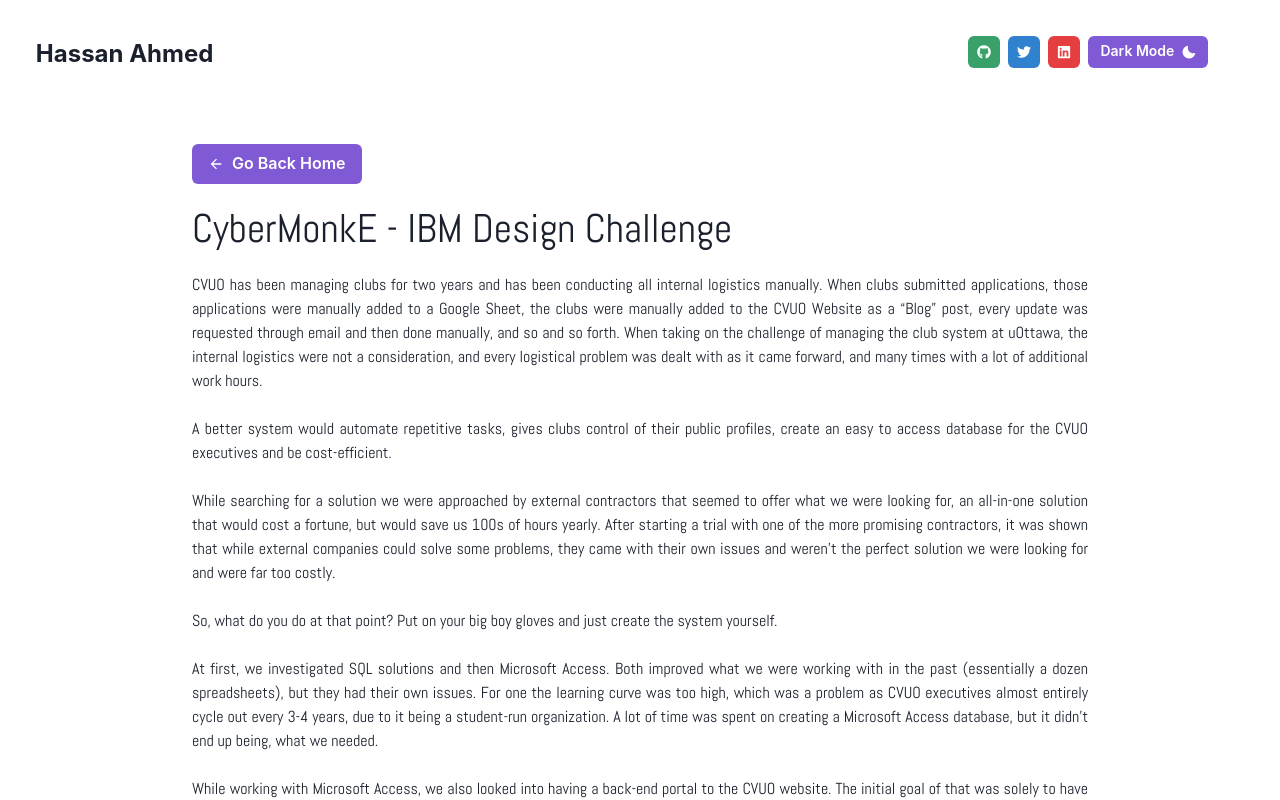
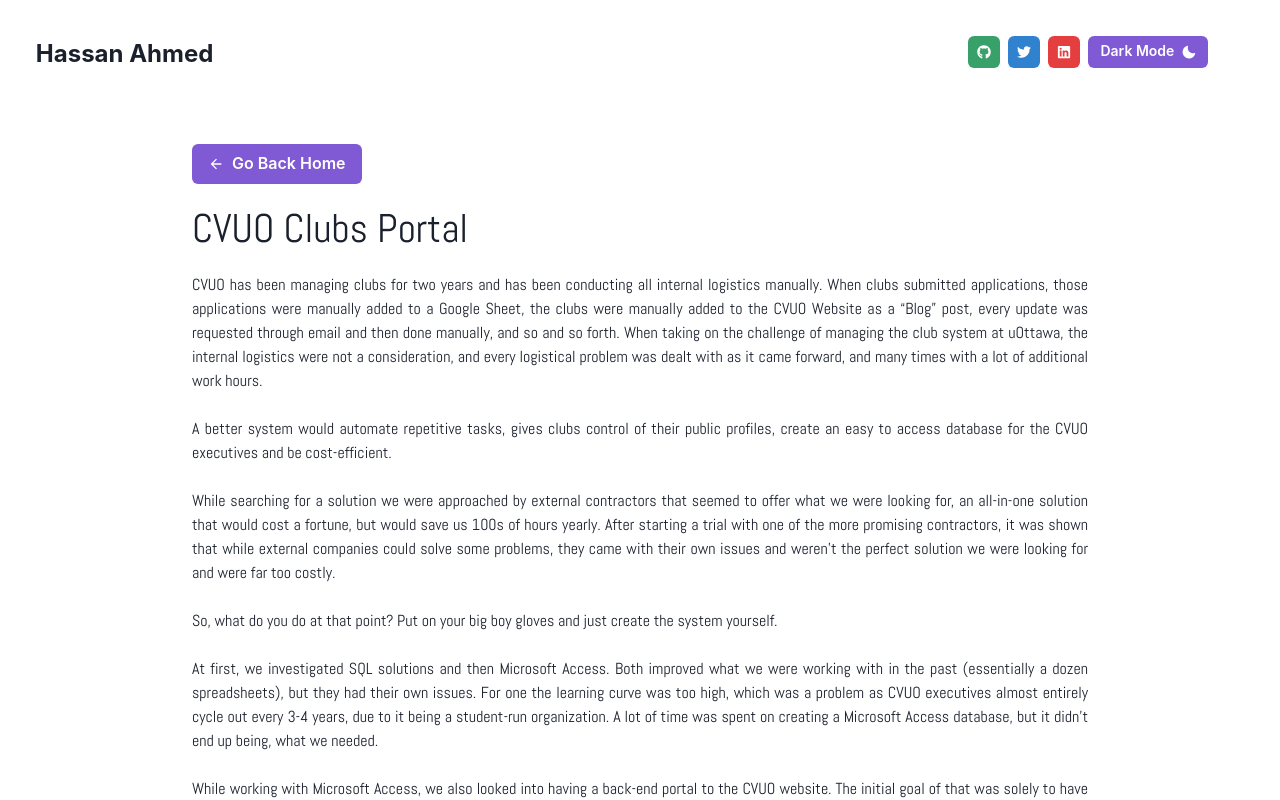
Before and after one commit to buhama/hassan_ahmed, a React (Create React App) app: page /projects/CVUO-Clubs-Portal in a window 1280 px wide. Shown: the top 800 px of the page. Built offline with nearby package versions, Linux system fonts and the light colour scheme.

Commit message:
fixed blogs data

```diff
--- a/src/projects/CVUO-Clubs-Portal.js
+++ b/src/projects/CVUO-Clubs-Portal.js
@@ -17,7 +17,7 @@
         </Button>
       </Link>
       <div className='blog-title'>
-        <h1>CyberMonkE - IBM Design Challenge</h1>
+        <h1>CVUO Clubs Portal</h1>
       </div>
       <div className='blog-body'>
         {/* TODO: Add Blog Images */}{' '}
--- a/src/projects/GraphicDesign.js
+++ b/src/projects/GraphicDesign.js
@@ -1,78 +1,77 @@
 import { SimpleGrid } from '@chakra-ui/react';
 import { Image } from '@chakra-ui/image';
-// import img1 from '../images/graphic_design/1_1.png';
-// import img2 from '../images/graphic_design/1.png';
-// import img3 from '../images/graphic_design/2.png';
-// import img4 from '../images/graphic_design/3.png';
-// import img5 from '../images/graphic_design/4.png';
-// import img6 from '../images/graphic_design/area+51.png';
-// import img7 from '../images/graphic_design/BBCR-Test_01.png';
-// import img8 from '../images/graphic_design/BBCR-Test_02.png';
-// import img9 from '../images/graphic_design/BBCR-Test_03.png';
-// import img10 from '../images/graphic_design/BBCR-Test_04.png';
-// import img11 from '../images/graphic_design/BBCR-Test_05.png';
-// import img12 from '../images/graphic_design/BBCR-Test_06.png';
-// import img13 from '../images/graphic_design/clubs+fair.jpg';
-// import img14 from '../images/graphic_design/first+schedule.png';
-// import img15 from '../images/graphic_design/messy+frost.png';
-// import img16 from '../images/graphic_design/steamfest.png';
-import photo from '../images/photo.jpg';
-// import img17 from '../images/graphic_design/wellness_week/0.jpg';
-// import img18 from '../images/graphic_design/wellness_week/1.jpg';
-// import img19 from '../images/graphic_design/wellness_week/2.jpg';
-// import img20 from '../images/graphic_design/wellness_week/3.jpg';
-// import img21 from '../images/graphic_design/wellness_week/4.jpg';
-// import img22 from '../images/graphic_design/wellness_week/5.jpg';
-// import img23 from '../images/graphic_design/wellness_week/6.jpg';
-// import img24 from '../images/graphic_design/wellness_week/7.jpg';
-// import img25 from '../images/graphic_design/wellness_week/8.jpg';
+import img1 from '../images/graphic-design/1_1.png';
+import img2 from '../images/graphic-design/1.png';
+import img3 from '../images/graphic-design/2.png';
+import img4 from '../images/graphic-design/3.png';
+import img5 from '../images/graphic-design/4.png';
+import img6 from '../images/graphic-design/area+51.png';
+import img7 from '../images/graphic-design/BBCR-Test_01.png';
+import img8 from '../images/graphic-design/BBCR-Test_02.png';
+import img9 from '../images/graphic-design/BBCR-Test_03.png';
+import img10 from '../images/graphic-design/BBCR-Test_04.png';
+import img11 from '../images/graphic-design/BBCR-Test_05.png';
+import img12 from '../images/graphic-design/BBCR-Test_06.png';
+import img13 from '../images/graphic-design/clubs+fair.jpg';
+import img14 from '../images/graphic-design/first+schedule.png';
+import img15 from '../images/graphic-design/messy+frost.png';
+import img16 from '../images/graphic-design/steamfest.png';
+import img17 from '../images/graphic-design/wellness_week/0.jpg';
+import img18 from '../images/graphic-design/wellness_week/1.jpg';
+import img19 from '../images/graphic-design/wellness_week/2.jpg';
+import img20 from '../images/graphic-design/wellness_week/3.jpg';
+import img21 from '../images/graphic-design/wellness_week/4.jpg';
+import img22 from '../images/graphic-design/wellness_week/5.jpg';
+import img23 from '../images/graphic-design/wellness_week/6.jpg';
+import img24 from '../images/graphic-design/wellness_week/7.jpg';
+import img25 from '../images/graphic-design/wellness_week/8.jpg';
 
 const GraphicDesign = () => {
-  // var images = [
-  //   img17,
-  //   img18,
-  //   img19,
-  //   img20,
-  //   img21,
-  //   img22,
-  //   img23,
-  //   img24,
-  //   img25,
-  //   img1,
-  //   img3,
-  //   img4,
-  //   img2,
-  //   img5,
-  //   img13,
-  //   img7,
-  //   img8,
-  //   img9,
-  //   img10,
-  //   img11,
-  //   img12,
-  //   img14,
-  //   img15,
-  //   img17,
-  //   img6,
-  //   img16,
-  // ];
+  var images = [
+    img17,
+    img18,
+    img19,
+    img20,
+    img21,
+    img22,
+    img23,
+    img24,
+    img25,
+    img1,
+    img3,
+    img4,
+    img2,
+    img5,
+    img13,
+    img7,
+    img8,
+    img9,
+    img10,
+    img11,
+    img12,
+    img14,
+    img15,
+    img17,
+    img6,
+    img16,
+  ];
 
   return (
     <div className='design-blog'>
-      <Image borderRadius='full' boxSize='200px' src={photo} alt='blah Ahmed' />
+      {/* <Image borderRadius='full' boxSize='200px' src={photo} alt='blah Ahmed' /> */}
       <SimpleGrid
         minChildWidth={{ base: '50vw', md: '27vw', lg: '27vw' }}
         spacing={1}
       >
-        <Image
+        {/* <Image
           borderRadius='full'
           boxSize='200px'
           src={photo}
           alt='Hassan Ahmed'
-        />
-        {/* {images.map((img) => (
+        /> */}
+        {images.map((img) => (
           <Image src={img} />
-        ))} */}
+        ))}
       </SimpleGrid>
     </div>
   );
```
